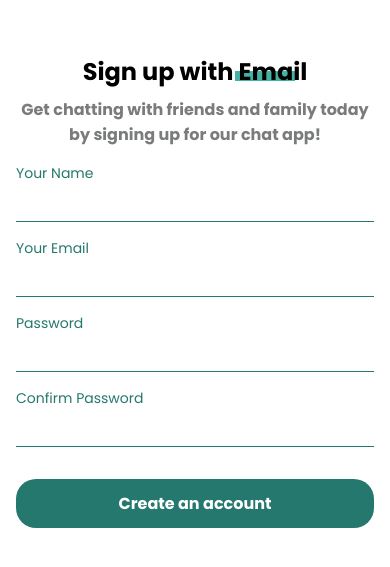
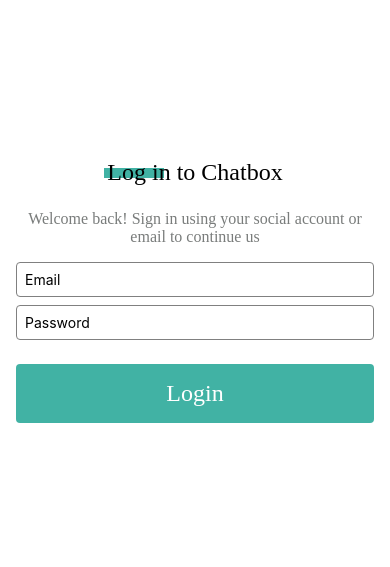
Before and after one commit to PhilaNgcamu/chat-app, a React Native app: screen / in a window 390 px wide. Shown: the part 131-698 px from the top of the page. Built offline with nearby package versions, Linux system fonts and the light colour scheme.

Commit message:
Login Page

```diff
--- a/App.js
+++ b/App.js
@@ -1,12 +1,13 @@
 import { StatusBar } from "expo-status-bar";
 import { StyleSheet, Text, View } from "react-native";
 import UserSignup from "./components/onboarding/UserSignup";
+import UserLogin from "./components/onboarding/UserLogin";
 
 export default function App() {
   return (
     <View style={styles.container}>
       <StatusBar style="auto" />
-      <UserSignup />
+      <UserLogin />
     </View>
   );
 }
--- a/components/onboarding/UserLogin.js
+++ b/components/onboarding/UserLogin.js
@@ -1,26 +1,36 @@
 //User registration and authentication
+import firebase from "firebase/compat/app";
 import React, { useState } from "react";
-import { View, Text, TextInput, Button, StyleSheet } from "react-native";
-import { firebase } from "./firebaseConfig";
+import {
+  View,
+  Text,
+  TextInput,
+  Button,
+  StyleSheet,
+  TouchableOpacity,
+} from "react-native";
 
 const UserLogin = ({ navigation }) => {
   const [email, setEmail] = useState("");
   const [password, setPassword] = useState("");
-  const [error, setError] = useState("");
-
-  const handleLogin = async () => {
-    try {
-      await firebase.auth().signInWithEmailAndPassword(email, password);
-      navigation.navigate("Chat");
-    } catch (err) {
-      setError(err.message);
-    }
-  };
 
   return (
     <View style={styles.container}>
-      <Text style={styles.title}>Login</Text>
-      {error ? <Text style={styles.error}>{error}</Text> : null}
+      <View style={styles.titleContainer}>
+        <Text style={styles.loginContainer}>
+          <View>
+            <Text style={styles.loginText}>Log in </Text>
+            <View style={styles.stroke} />
+          </View>
+        </Text>
+
+        <Text style={styles.title}>to Chatbox</Text>
+      </View>
+
+      <Text style={styles.subtitle}>
+        Welcome back! Sign in using your social account or email to continue us
+      </Text>
+
       <TextInput
         style={styles.input}
         placeholder="Email"
@@ -35,11 +45,9 @@ const UserLogin = ({ navigation }) => {
         onChangeText={setPassword}
         secureTextEntry
       />
-      <Button title="Login" onPress={handleLogin} />
-      <Button
-        title="Register"
-        onPress={() => navigation.navigate("Register")}
-      />
+      <TouchableOpacity style={styles.button}>
+        <Text style={styles.buttonText}>Login</Text>
+      </TouchableOpacity>
     </View>
   );
 };
@@ -50,7 +58,43 @@ const styles = StyleSheet.create({
     justifyContent: "center",
     padding: 16,
   },
+  titleContainer: {
+    flexDirection: "row",
+    justifyContent: "center",
+    alignItems: "center",
+    marginBottom: 8,
+  },
+  subtitle: {
+    fontFamily: "Poppins-Bold",
+    color: "#797C7B",
+    fontSize: 16,
+    textAlign: "center",
+    marginBottom: 16,
+  },
+  button: {
+    backgroundColor: "#41B2A4",
+    padding: 16,
+    borderRadius: 4,
+    marginTop: 16,
+  },
+  buttonText: {
+    color: "white",
+    fontFamily: "Poppins-Bold",
+    fontSize: 24,
+    textAlign: "center",
+  },
+  loginContainer: {
+    position: "relative",
+    alignItems: "center",
+    marginBottom: 16,
+  },
+  loginText: {
+    fontFamily: "Poppins-Bold",
+    fontSize: 24,
+    zIndex: 1,
+  },
   title: {
+    fontFamily: "Poppins-Bold",
     fontSize: 24,
     marginBottom: 16,
   },
@@ -61,9 +105,15 @@ const styles = StyleSheet.create({
     marginBottom: 8,
     borderRadius: 4,
   },
-  error: {
-    color: "red",
-    marginBottom: 8,
+  stroke: {
+    position: "absolute",
+    zIndex: 0,
+    width: 60,
+    bottom: 8,
+    left: -3,
+    right: 0,
+    height: 10,
+    backgroundColor: "#41B2A4",
   },
 });
 
```
